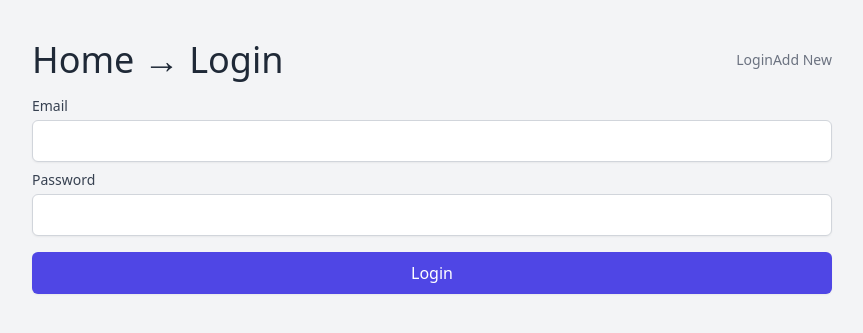
After one commit to patrykpilek/symfony6-hands-on, a Symfony app: template templates/login/index.html.twig in a window 1280 px wide. The commit adds this page. Shown: the top 333 px of the page, without its empty margins (208-1071 px from the left). Run offline with Twig, Linux system fonts and the light colour scheme; the template is opened without the code that fills it, so the values that code supplies are empty; some libraries are stand-ins or nearby versions.

Commit message:
authenticating using forms

```diff
--- a/templates/base.html.twig
+++ b/templates/base.html.twig
@@ -31,7 +31,9 @@
 
     <div class="text-right">
         <div class="text-sm text-gray-500 dark:text-gray-400 flex">
-            Login & Register goes here
+            <div>
+                <a href="{{ path('app_login') }}">Login</a>
+            </div>
             <div>
                 <a href="{{ path('app_micro_post_add') }}">Add New</a>
             </div>
--- /dev/null
+++ b/templates/login/index.html.twig
@@ -0,0 +1,34 @@
+{% extends 'base.html.twig' %}
+
+{% block bread %}
+    → Login
+{% endblock %}
+
+{% block body %}
+    <form action="{{ path('app_login') }}" method="POST">
+        <div>
+            <label for="login" class="block text-sm text-gray-700 dark:text-gray-300 font-medium">Email</label>
+            <input id="login"
+                   type="text"
+                   name="_username"
+                   value="{{ lastUsername }}"
+                   class="block w-full shadow-sm border-gray-300 dark:border-transparent dark:text-gray-800 rounded-md border p-2 mt-1 mb-2" />
+        </div>
+
+        <div>
+            <label for="password" class="block text-sm text-gray-700 dark:text-gray-300 font-medium">Password</label>
+            <input id="password"
+                   type="password"
+                   name="_password"
+                   class="block w-full shadow-sm border-gray-300 dark:border-transparent dark:text-gray-800 rounded-md border p-2 mt-1 mb-2" />
+        </div>
+
+        <input type="hidden" name="_target_path" value="/micro-post" />
+
+        <div>
+            <button type="submit" class="block w-full shadow-sm border-transparent bg-indigo-600 hover:bg-indigo-700 dark:bg-indigo-500 dark:hover:bg-indigo-400 text-white rounded-md border p-2 mt-4 mb-2">
+                Login
+            </button>
+        </div>
+    </form>
+{% endblock %}
```
Also changed, not shown: src/Controller/LoginController.php (added, +27 -0 lines), README.md, 1 other file.
